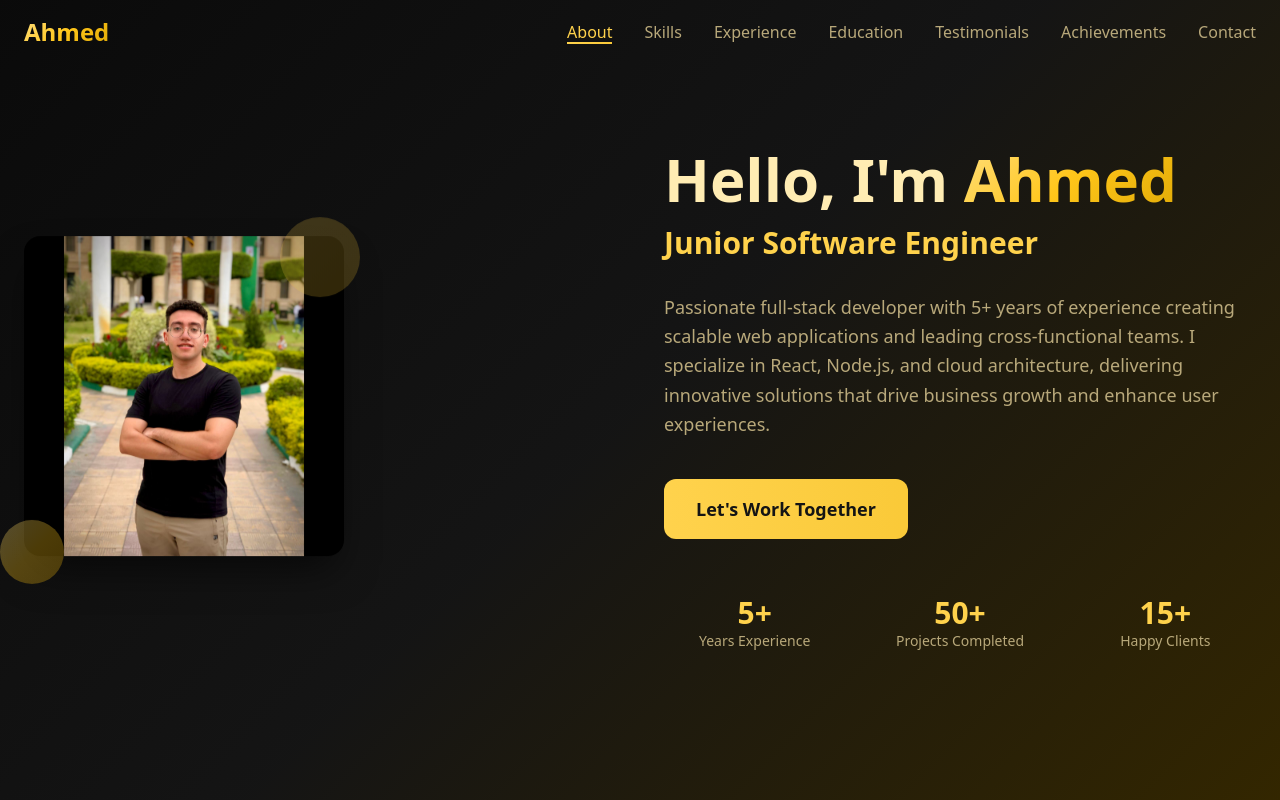
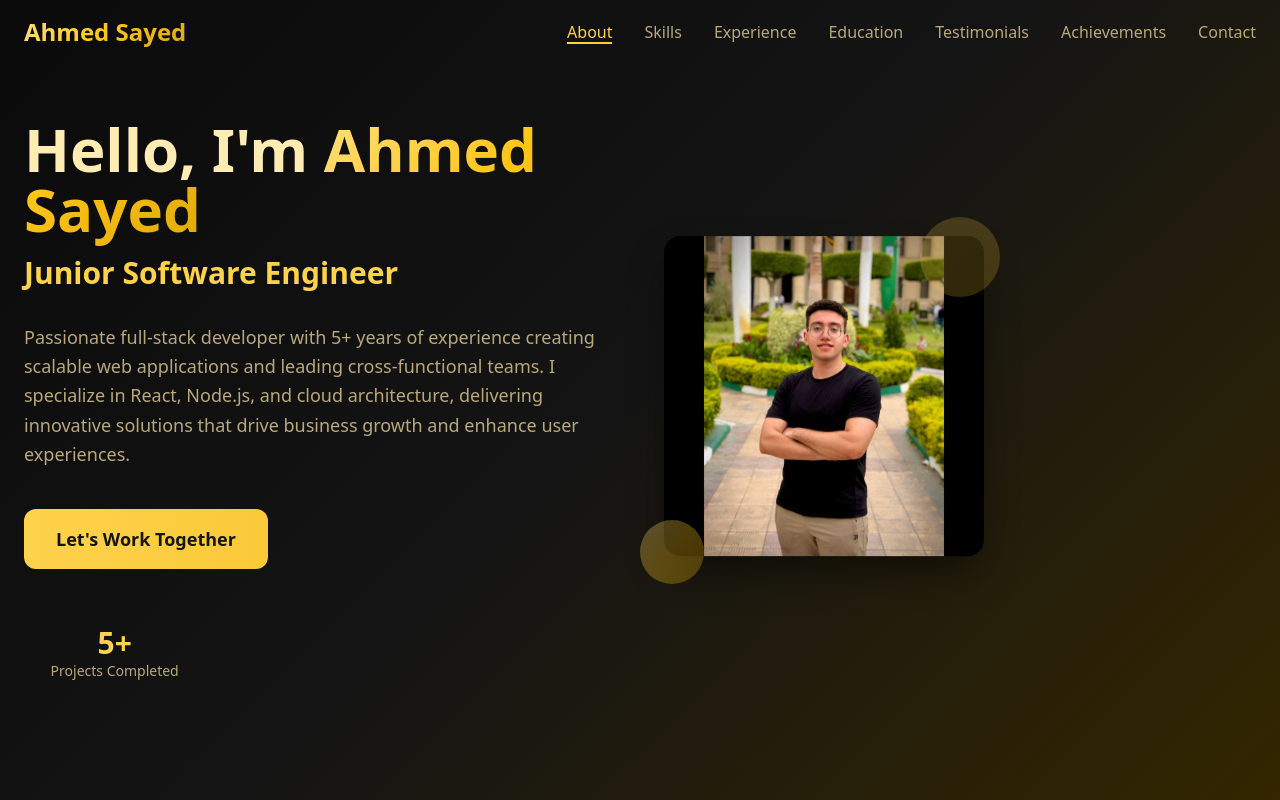
Before and after one commit to AhmeedSayeed/Ahmed-Sayed-Portfolio, a React (Vite) app: page / in a window 1280 px wide. Shown: the top 800 px of the page. Built offline with nearby package versions, Linux system fonts and the light colour scheme; the HTML template or start-up script is replaced by a standard one.

Commit message:
Handle About section

```diff
--- a/src/components/sections/AboutSection.tsx
+++ b/src/components/sections/AboutSection.tsx
@@ -38,8 +38,24 @@ const AboutSection = () => {
           isVisible ? 'animate-fade-in-up' : 'opacity-0'
         }`}>
 
+          {/* Profile Image */}
+          <div className="flex justify-center lg:justify-start order-1 lg:order-2">
+            <div className="relative">
+              <div className="w-80 h-80 rounded-2xl overflow-hidden shadow-elegant animate-float">
+                <img
+                  src={profileImage}
+                  alt={personalData.name}
+                  className="w-full h-full object-cover"
+                />
+              </div>
+              {/* Decorative elements */}
+              <div className="absolute -top-4 -right-4 w-20 h-20 bg-gradient-primary rounded-full opacity-20 animate-bounce-slow"></div>
+              <div className="absolute -bottom-6 -left-6 w-16 h-16 bg-gradient-gold rounded-full opacity-30 animate-bounce-slow" style={{ animationDelay: '1s' }}></div>
+            </div>
+          </div>
+
           {/* Content */}
-          <div className="space-y-8 order-1 lg:order-2">
+          <div className="space-y-8 order-2 lg:order-1">
             <div className="space-y-4">
               <h1 className="text-5xl lg:text-6xl font-bold">
                 <span className="text-foreground">Hello, I'm </span>
@@ -71,35 +87,19 @@ const AboutSection = () => {
 
               {/* Quick Stats */}
               <div className="grid grid-cols-3 gap-6 pt-8">
+                {/* <div className="text-center">
+                  <div className="text-3xl font-bold text-primary">0+</div>
+                  <div className="text-sm text-muted-foreground">Years Experience</div>
+                </div> */}
                 <div className="text-center">
                   <div className="text-3xl font-bold text-primary">5+</div>
-                  <div className="text-sm text-muted-foreground">Years Experience</div>
-                </div>
-                <div className="text-center">
-                  <div className="text-3xl font-bold text-primary">50+</div>
                   <div className="text-sm text-muted-foreground">Projects Completed</div>
                 </div>
-                <div className="text-center">
-                  <div className="text-3xl font-bold text-primary">15+</div>
+                {/* <div className="text-center">
+                  <div className="text-3xl font-bold text-primary">1+</div>
                   <div className="text-sm text-muted-foreground">Happy Clients</div>
-                </div>
+                </div> */}
               </div>
-            </div>
-          </div>
-
-          {/* Profile Image */}
-          <div className="flex justify-center lg:justify-start order-2 lg:order-1">
-            <div className="relative">
-              <div className="w-80 h-80 rounded-2xl overflow-hidden shadow-elegant animate-float">
-                <img
-                  src={profileImage}
-                  alt={personalData.name}
-                  className="w-full h-full object-cover"
-                />
-              </div>
-              {/* Decorative elements */}
-              <div className="absolute -top-4 -right-4 w-20 h-20 bg-gradient-primary rounded-full opacity-20 animate-bounce-slow"></div>
-              <div className="absolute -bottom-6 -left-6 w-16 h-16 bg-gradient-gold rounded-full opacity-30 animate-bounce-slow" style={{ animationDelay: '1s' }}></div>
             </div>
           </div>
         </div>
--- a/src/data/personal.js
+++ b/src/data/personal.js
@@ -1,5 +1,5 @@
 export const personalData = {
-  name: "Ahmed",
+  name: "Ahmed Sayed",
   jobTitle: "Junior Software Engineer",
   email: "as3992054@gmail.com.com",
   phone: "+(20) 10244074429",
```
